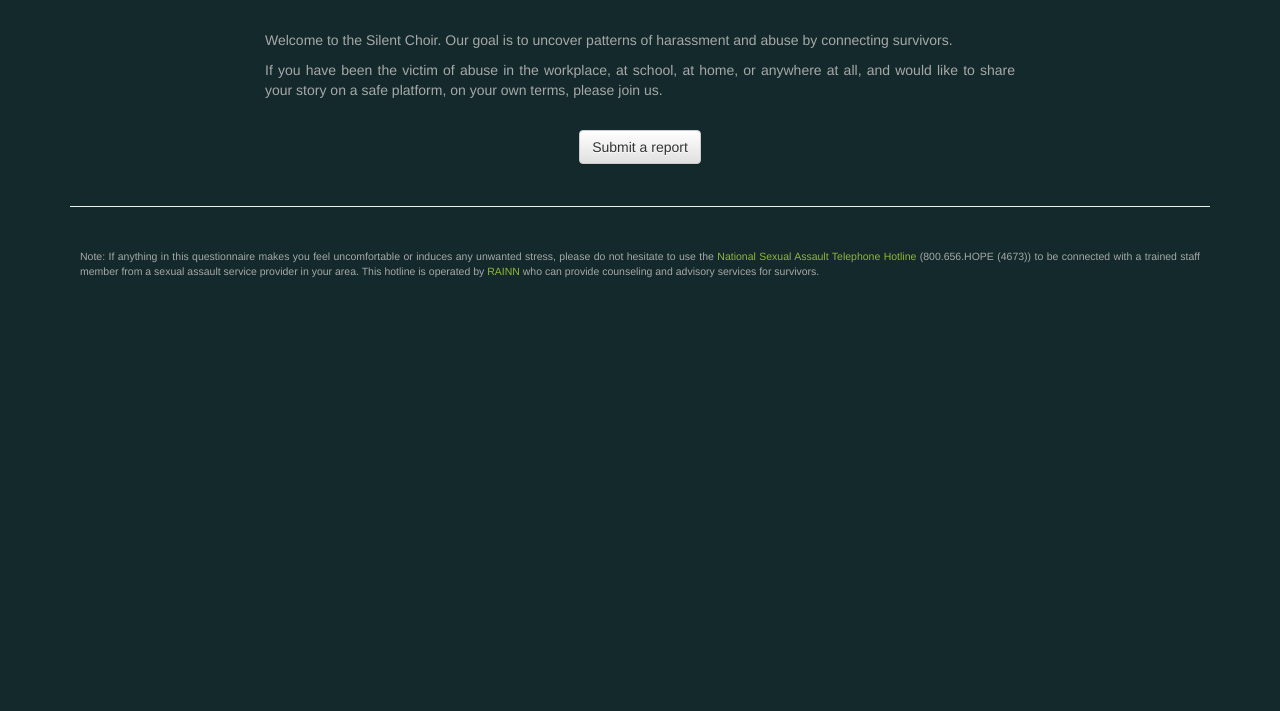
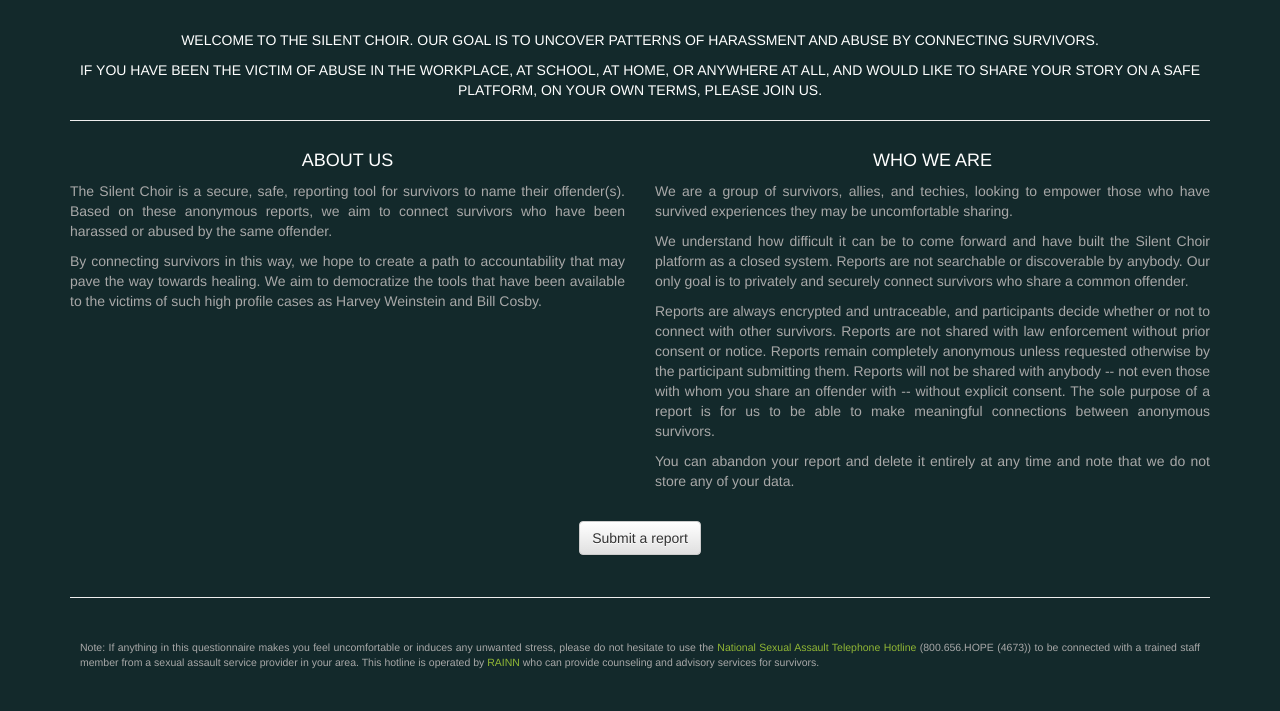
Before and after one commit to thesilentchoir/silentchoir-archived, a Django app: page / in a window 1280 px wide. Shown: the part 122-833 px from the top of the page. Before the commit the page ends 400 px from the top, so only its background shows below. Run offline with Django 3.2, Linux system fonts and the light colour scheme; some libraries are stand-ins or nearby versions.

Commit message:
AS: add intro text and who we are text to index page

```diff
--- a/silentchoir/templates/about.html
+++ b/silentchoir/templates/about.html
@@ -1,4 +1,4 @@
-<!DOCTYPE html>
+  <!DOCTYPE html>
 {% load static %}
 <html>
     <head>
--- a/silentchoir/templates/index.html
+++ b/silentchoir/templates/index.html
@@ -52,15 +52,49 @@
 
             <br>
 
-            <div class="bodyText">
-                <p>
+            <div class="colHeader">
+                <p style="text-transform: uppercase;">
                 Welcome to the Silent Choir. Our goal is to uncover patterns of harassment and abuse by connecting survivors.
                 </p>
 
-                <p>
+                <p style="text-transform: uppercase;">
                 If you have been the victim of abuse in the workplace, at school, at home, or anywhere at all,
                 and would like to share your story on a safe platform, on your own terms, please join us.
                 </p>
+            </div>
+
+            <hr>
+
+            <div class="row">
+                <div class="col-md-6 colText">
+                    <h4 class="colHeader">ABOUT US</h4>
+
+                    <p>
+                    The Silent Choir is a secure, safe, reporting tool for survivors to name their offender(s). Based on these anonymous reports, we aim to connect survivors who have been harassed or abused by the same offender.
+                    </p>
+
+                    <p>
+                    By connecting survivors in this way, we hope to create a path to accountability that may pave the way towards healing. We aim to democratize the tools that have been available to the victims of such high profile cases as Harvey Weinstein and Bill Cosby.
+                    </p>
+                </div>
+                <div class="col-md-6 colText">
+                    <h4 class="colHeader">WHO WE ARE</h4>
+                    <p>
+                    We are a group of survivors, allies, and techies, looking to empower those who have survived experiences they may be uncomfortable sharing.
+                    </p>
+
+                    <p>
+                    We understand how difficult it can be to come forward and have built the Silent Choir platform as a closed system. Reports are not searchable or discoverable by anybody. Our only goal is to privately and securely connect survivors who share a common offender.
+                    </p>
+
+                    <p>
+                    Reports are always encrypted and untraceable, and participants decide whether or not to connect with other survivors. Reports are not shared with law enforcement without prior consent or notice. Reports remain completely anonymous unless requested otherwise by the participant submitting them. Reports will not be shared with anybody -- not even those with whom you share an offender with -- without explicit consent. The sole purpose of a report is for us to be able to make meaningful connections between anonymous survivors.
+                    </p>
+
+                    <p>
+                    You can abandon your report and delete it entirely at any time and note that we do not store any of your data.
+                    </p>
+                </div>
             </div>
 
             <br>
--- a/static/css/main-style.css
+++ b/static/css/main-style.css
@@ -94,3 +94,21 @@ ul.nav a:hover {
     text-align: center;
     margin-bottom: 3em;
 }
+
+.row {
+    display: flex;
+}
+
+.column {
+    flex: 50%;
+}
+
+.colHeader {
+    color: #ffffff;
+    text-align: center;
+}
+
+.colText {
+    color: #a8a8a8;
+    text-align: justify;
+}
```
Also changed, not shown: 1 other file.
